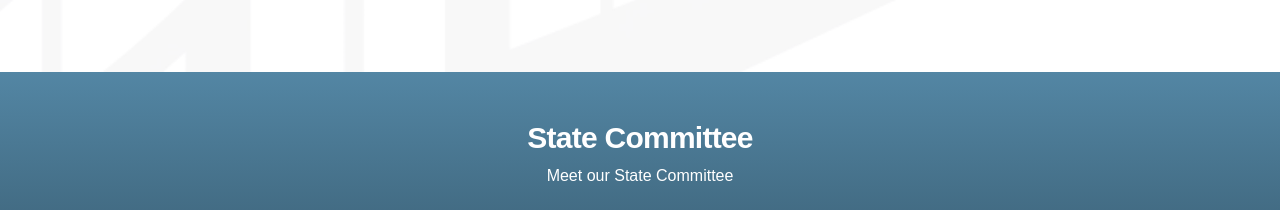
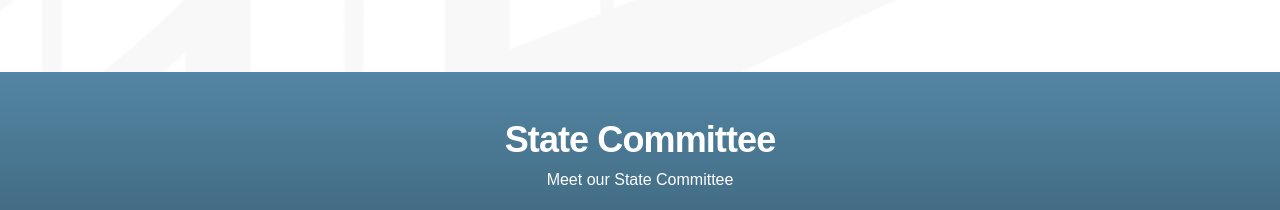
Before and after one commit to sorryshady/cursor-prod, a Next.js app: page / in a window 1280 px wide. Shown: the part 1900-2110 px from the top of the page. Built offline with nearby package versions, Linux system fonts and the light colour scheme; no server answers; the database is empty.

Commit message:
edited page headers

```diff
--- a/app/(root)/about/page.tsx
+++ b/app/(root)/about/page.tsx
@@ -14,7 +14,7 @@ export default function About() {
             title="About Us"
             description="Learn more about our organization"
             className="mb-12"
-            titleClassName="text-black text-4xl"
+            titleClassName="text-black"
             descriptionClassName="text-muted-foreground"
           />
 
--- a/app/(root)/contact/page.tsx
+++ b/app/(root)/contact/page.tsx
@@ -21,7 +21,7 @@ export default function Contact() {
             title="Contact Us"
             description="Get in touch with us"
             className="mb-12"
-            titleClassName="text-white text-4xl"
+            titleClassName="text-white"
             descriptionClassName="text-gray-200"
           />
           <div className="container mx-auto px-4 py-16 relative">
--- a/components/layout/page-header.tsx
+++ b/components/layout/page-header.tsx
@@ -13,23 +13,27 @@ export function PageHeader({
   description,
   className,
   titleClassName,
-  descriptionClassName
+  descriptionClassName,
 }: PageHeaderProps) {
   return (
     <div className={cn("space-y-2 text-center", className)}>
-      <h1 className={cn(
-        "text-3xl font-bold tracking-tight",
-        "dark:text-white text-foreground",
-        titleClassName
-      )}>
+      <h1
+        className={cn(
+          "text-4xl font-bold tracking-tight",
+          "dark:text-white text-foreground",
+          titleClassName,
+        )}
+      >
         {title}
       </h1>
       {description && (
-        <p className={cn(
-          "text-muted-foreground",
-          "dark:text-gray-300",
-          descriptionClassName
-        )}>
+        <p
+          className={cn(
+            "text-muted-foreground",
+            "dark:text-gray-300",
+            descriptionClassName,
+          )}
+        >
           {description}
         </p>
       )}
```
